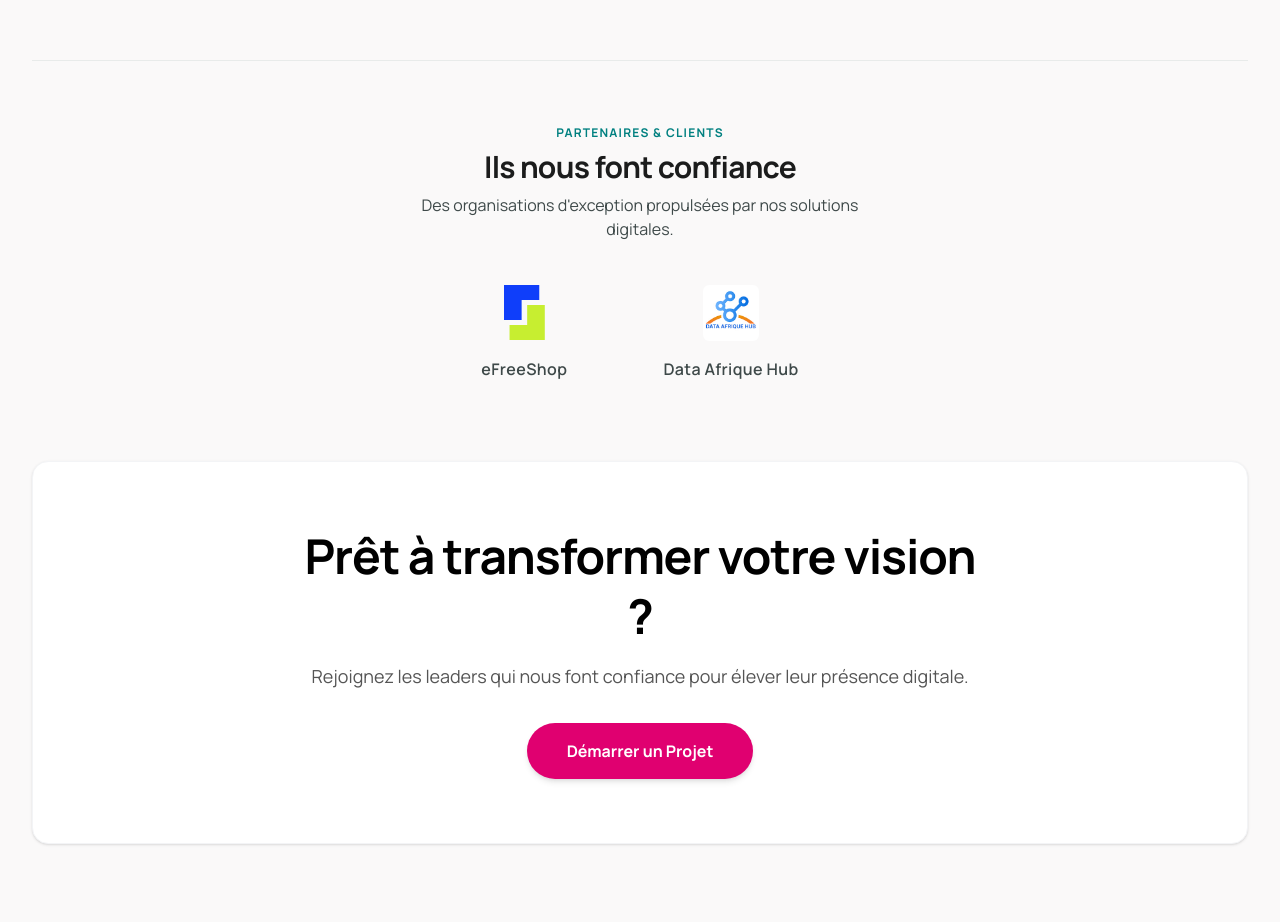
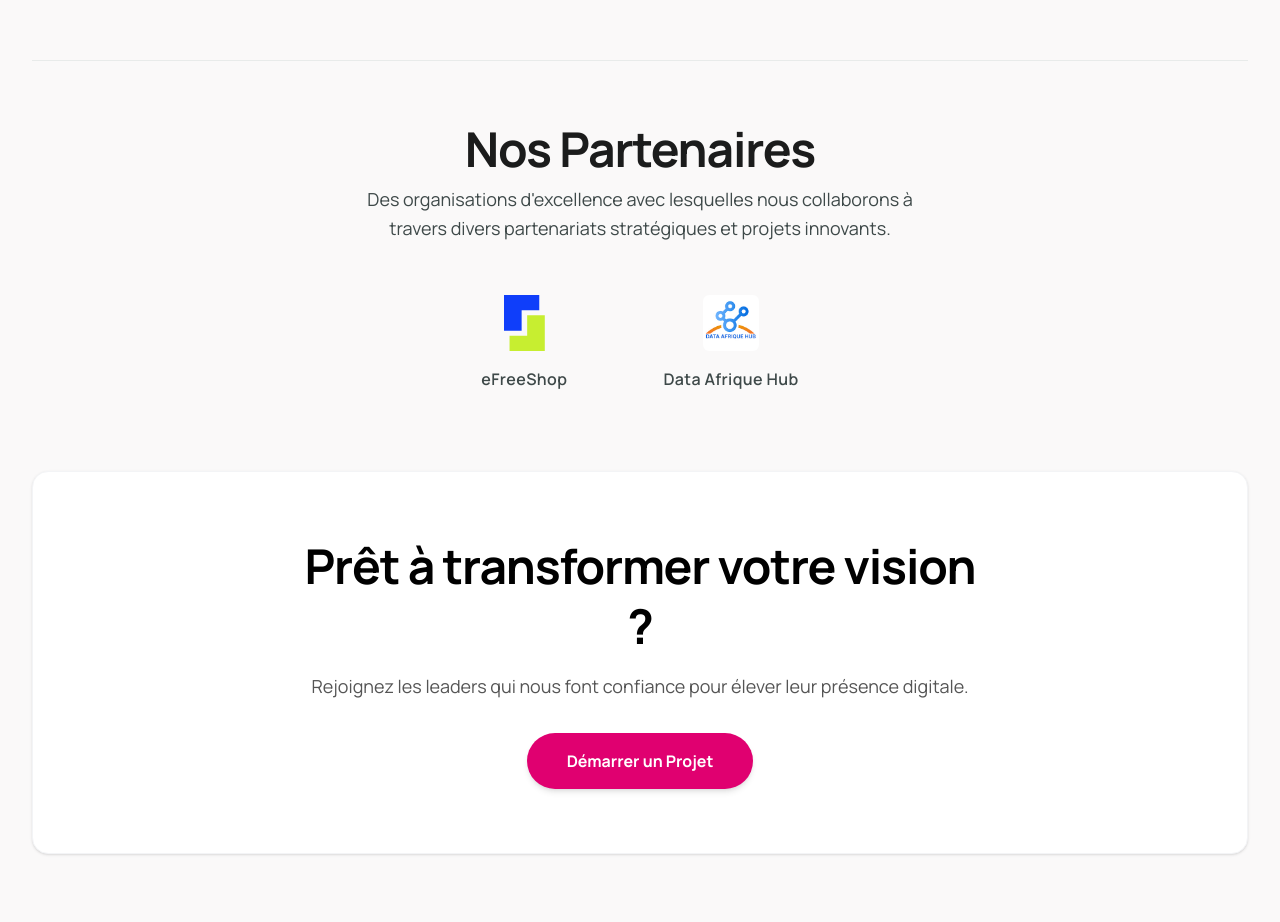
Before and after one commit to houetolaurel/kolawoleandco, a React (Vite) app: page /temoignages in a window 1280 px wide. Shown: the part 800-1722 px from the top of the page. Built offline with nearby package versions, Linux system fonts and the light colour scheme.

Commit message:
feat: mise a jour du titre et texte de la section partenaires

```diff
--- a/src/components/testimonials/PartnerLogosSection.tsx
+++ b/src/components/testimonials/PartnerLogosSection.tsx
@@ -28,24 +28,21 @@ export const PartnerLogosSection = () => {
       aria-labelledby="partners-heading"
       className="flex flex-col items-center gap-8 w-full pt-16 border-t border-[#BDC9C8]/30"
     >
-      <div className="flex flex-col items-center gap-2 text-center">
-        <span className="text-xs font-bold uppercase tracking-widest text-[#008080]">
-          Partenaires & Clients
-        </span>
+      <div className="flex flex-col items-center gap-3 text-center">
         <h2
           id="partners-heading"
-          className="text-center font-bold text-[#1B1C1C] text-2xl sm:text-3xl tracking-tight"
+          className="text-center font-bold text-[#1B1C1C] text-3xl sm:text-4xl md:text-5xl tracking-tight"
         >
-          Ils nous font confiance
+          Nos Partenaires
         </h2>
-        <p className="text-sm sm:text-base text-[#3E4949] max-w-md">
-          Des organisations d'exception propulsées par nos solutions digitales.
+        <p className="text-base sm:text-lg text-[#3E4949] max-w-xl leading-relaxed">
+          Des organisations d'excellence avec lesquelles nous collaborons à travers divers partenariats stratégiques et projets innovants.
         </p>
       </div>
 
       <div
         aria-label="Liste des partenaires"
-        className="flex flex-wrap items-center justify-center gap-10 sm:gap-16 md:gap-24 w-full max-w-3xl pt-2"
+        className="flex flex-wrap items-center justify-center gap-10 sm:gap-16 md:gap-24 w-full max-w-3xl pt-4"
       >
         {partners.map((partner) => (
           <a
@@ -53,13 +50,13 @@ export const PartnerLogosSection = () => {
             href={partner.url}
             target="_blank"
             rel="noopener noreferrer"
-            title={`Visiter le site de ${partner.name}`}
+            title={`Visiter le site partenaire de ${partner.name}`}
             className="group flex flex-col items-center justify-center gap-3 transition-transform duration-300 hover:scale-105 cursor-pointer no-underline"
           >
             <div className="h-14 sm:h-16 flex items-center justify-center">
               <img
                 src={partner.logo}
-                alt={`Logo ${partner.name}`}
+                alt={`Logo partenaire ${partner.name}`}
                 width={100}
                 height={60}
                 loading="lazy"
```
